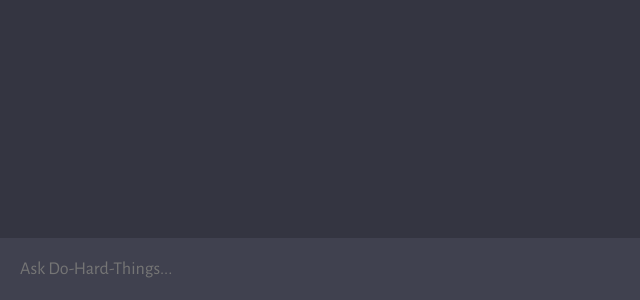
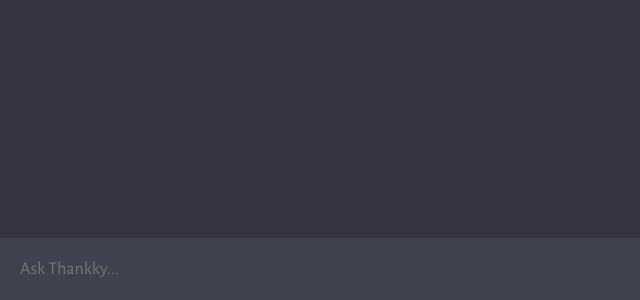
Before and after one commit to idowuseyi/Thankky, a website built with Vite: page client/index.html in a window 1280 px wide. Shown: the part 500-800 px from the top of the page, 0-640 px from the left. Built offline with nearby package versions, Linux system fonts and the light colour scheme.

```diff
--- a/client/index.html
+++ b/client/index.html
@@ -12,7 +12,7 @@
       <div id="chat_container"></div>
 
       <form>
-        <textarea name="prompt" rows="1" cols="1" placeholder="Ask Do-Hard-Things..."></textarea>
+        <textarea name="prompt" rows="1" cols="1" placeholder="Ask Thankky..."></textarea>
         <button type="submit"><img src="assets/send.svg" /></button>
       </form>
     </div>
```
